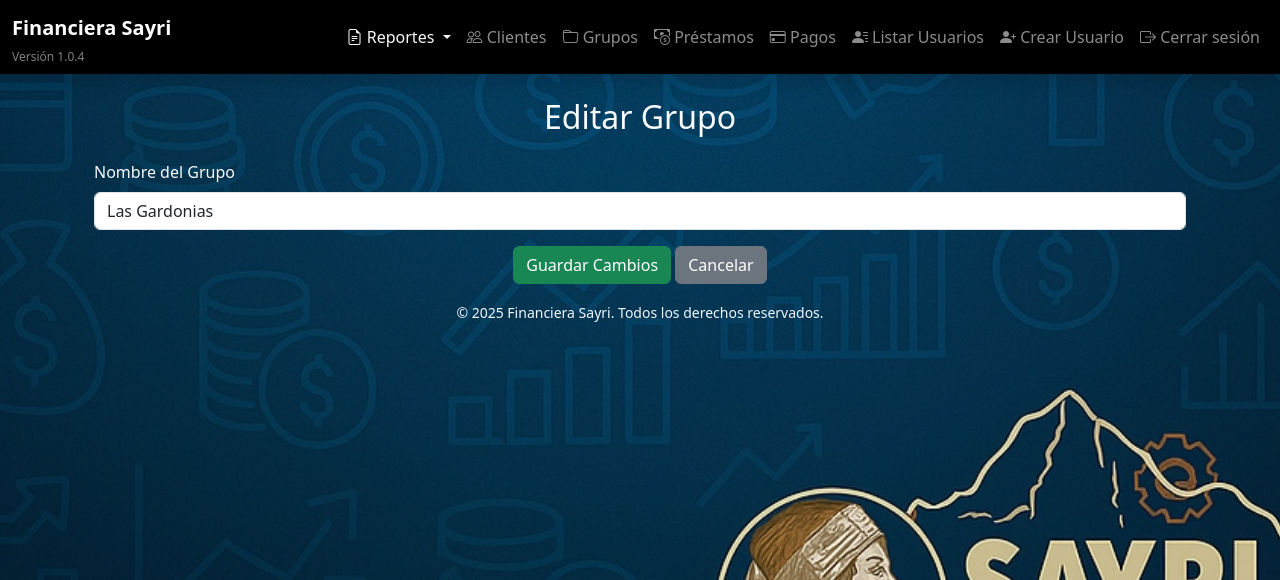
After one commit to LuisD-coder/sayri, a Flask app: page /grupos/1/editar in a window 1280 px wide. The commit adds this page. Shown: the top 580 px of the page. Run offline with Flask 3, Linux system fonts and the light colour scheme; a user stored in the database is signed in.

Commit message:
cambios menor

```diff
--- a/routes/grupos.py
+++ b/routes/grupos.py
@@ -19,6 +19,26 @@ def nuevo_grupo():
         return redirect(url_for('grupos.lista_grupos'))
 
     return render_template('grupos/nuevo_grupo.html')
+
+
+@grupos_bp.route('/<int:grupo_id>/editar', methods=['GET', 'POST'])
+@login_required
+def editar_grupo(grupo_id):
+    grupo = Grupo.query.get_or_404(grupo_id)
+
+    if request.method == 'POST':
+        nuevo_nombre = request.form['nombre']
+
+        if nuevo_nombre.strip():
+            grupo.nombre = nuevo_nombre.strip()
+            db.session.commit()
+            flash('Grupo actualizado exitosamente.', 'success')
+            return redirect(url_for('grupos.lista_grupos'))
+        else:
+            flash('El nombre del grupo no puede estar vacío.', 'danger')
+
+    return render_template('grupos/editar_grupo.html', grupo=grupo)
+
 
 # Listar todos los grupos
 @grupos_bp.route('/')
--- /dev/null
+++ b/templates/grupos/editar_grupo.html
@@ -0,0 +1,21 @@
+{% extends "base.html" %}
+
+{% block title %}Editar Grupo{% endblock %}
+
+{% block content %}
+<div class="container">
+    <h2 class="text-center mb-4">Editar Grupo</h2>
+
+    <form method="POST">
+        <div class="mb-3">
+            <label for="nombre" class="form-label">Nombre del Grupo</label>
+            <input type="text" class="form-control" name="nombre" id="nombre" value="{{ grupo.nombre }}" required>
+        </div>
+
+        <div class="text-center">
+            <button type="submit" class="btn btn-success">Guardar Cambios</button>
+            <a href="{{ url_for('grupos.lista_grupos') }}" class="btn btn-secondary">Cancelar</a>
+        </div>
+    </form>
+</div>
+{% endblock %}
```
Also changed, not shown: routes/reportes.py (+5 -6 lines), templates/grupos/lista_grupos.html (+7 -1 lines), templates/reportes/pagos_realizados.html (+42 -6 lines), database/sayri.db.
